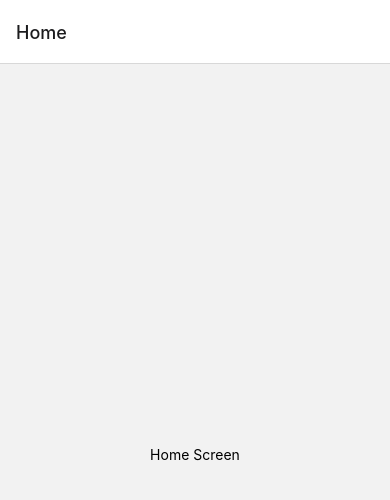
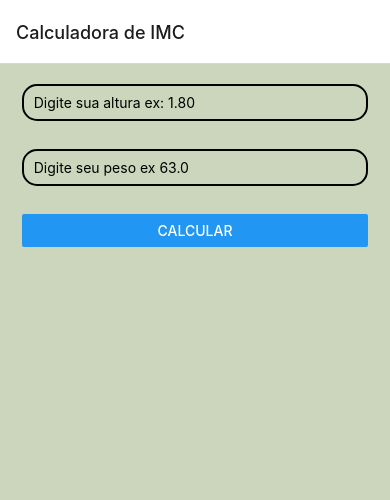
Before and after one commit to dejair8005/IMC, a React Native app: screen / in a window 390 px wide. Shown: the top 500 px of the page. Built offline with nearby package versions, Linux system fonts and the light colour scheme.

Commit message:
updates add navigation stack

```diff
--- a/App.js
+++ b/App.js
@@ -1,102 +1,83 @@
-import * as React from 'react';
-import { Component, useState } from 'react'
-import { View, Text, StyleSheet, TextInput, Button } from 'react-native'
-import { NavigationContainer } from '@react-navigation/native';
+import React, { useState } from 'react';
+import { View, Text, Button } from 'react-native';
+import { NavigationContainer, useNavigation } from '@react-navigation/native';
 import { createNativeStackNavigator } from '@react-navigation/native-stack';
+import Imput from './src/componentes/Imput';
+import Estilos from './src/componentes/Estilos';
 
-
-import Imput from './src/componentes/Imput'
-import Estilos from './src/componentes/Estilos'
-
-
-
-function HomeScreen() {
-  return (
-    <View style={{ flex: 1, alignItems: 'center', justifyContent: 'center' }}>
-      <Text>Home Screen</Text>
-    </View>
-  );
-}
-
+// Create a stack navigator
 const Stack = createNativeStackNavigator();
 
-function App() {
-  return (
-    <NavigationContainer>
-      <Stack.Navigator>
-        <Stack.Screen name="Home" component={HomeScreen} />
-      </Stack.Navigator>
-    </NavigationContainer>
-  );
-}
+// HomeScreen component
+function HomeScreen() {
+  const navigation = useNavigation(); // Get the navigation prop
 
-export default App;
+  // State variables
+  const [altura, setAltura] = useState('0');
+  const [peso, setPeso] = useState('0');
 
-
-
-
-
-
-
-
-/*export default function App() {
-
-  let txta = "Digite sua altura ex: 1.80"
-  let txtp = "Digite seu peso ex 63.0"
-
-
-  const [altura, setAltura]=useState('0');
-  const [peso, setPeso]=useState('0');
-
-
-
-  const [imc, setImc]=useState (0);
-  const calcimc = (a,p)=>{
-    const calculatedimc = p / (a * a)
-    setImc(calculatedimc.toFixed(2))
+  // Function to calculate IMC
+  const calcimc = (a, p) => {
+    const calculatedimc = p / (a * a);
+    navigation.navigate('Resultado', { imc: calculatedimc.toFixed(2) }); // Pass imc as a route parameter
   };
 
-
-
+  let txta = "Digite sua altura ex: 1.80";
+  let txtp = "Digite seu peso ex 63.0";
 
   return (
-    <NavigationContainer>
     <View style={Estilos.conteiner}>
       <View style={Estilos.Display1}>
-            <Text style={Estilos.title}>Calculadora de IMC</Text>
+        {/* Using the Imput component */}
+        <Imput txt={txta} valor={(n) => { setAltura(n) }} />
+        <Imput txt={txtp} valor={(n) => { setPeso(n) }} />
 
-
-            <Imput txt={txta} valor={(n)=>{setAltura(n)}}/>
-            <Imput txt={txtp} valor={(n)=>{setPeso(n)}}/>
-
+        {/* Calculate IMC and navigate to Resultado screen */}
         <Button
           title="Calcular"
           onPress={() => {
             calcimc(parseFloat(altura), parseFloat(peso));
           }}
-
         />
       </View>
+    </View>
+  );
+}
+
+// Resultado component
+function Resultado({ route }) {
+  const { imc } = route.params; // Access the imc parameter from route.params
 
 
+  return (
+    <View style={Estilos.conteiner}>
       <View style={Estilos.Display2}>
-        {imc !== 0?
-        <View >
-          <Text>Resuldado</Text>
-
-          <Text>
-            Seu imc é: {imc}
-
-          </Text>
-
+        {imc !== 0 ? (
+          <View>
+            <Text>Resultado</Text>
+            <Text>Seu imc é: {imc}</Text>
           </View>
-        : false}
-
+        ) : (
+          <View>
+            <Text>Aguardando</Text> {/* Display "Aguardando" when imc is 0 */}
           </View>
-
+        )}
       </View>
-    </NavigationContainer>
-
+    </View>
   );
 }
-*/
+// Main App component
+export default function App() {
+  return (
+    <NavigationContainer>
+      <Stack.Navigator>
+        <Stack.Screen name="Calculadora de IMC" component={HomeScreen} />
+        <Stack.Screen
+          name="Resultado"
+          component={Resultado}
+          options={{ title: 'Resultado do IMC' }}
+        />
+      </Stack.Navigator>
+    </NavigationContainer>
+  );
+}
```
Also changed, not shown: src/componentes/Resultado.js (added, +8 -0 lines). Lines whose indentation alone changed are shown as unchanged.
